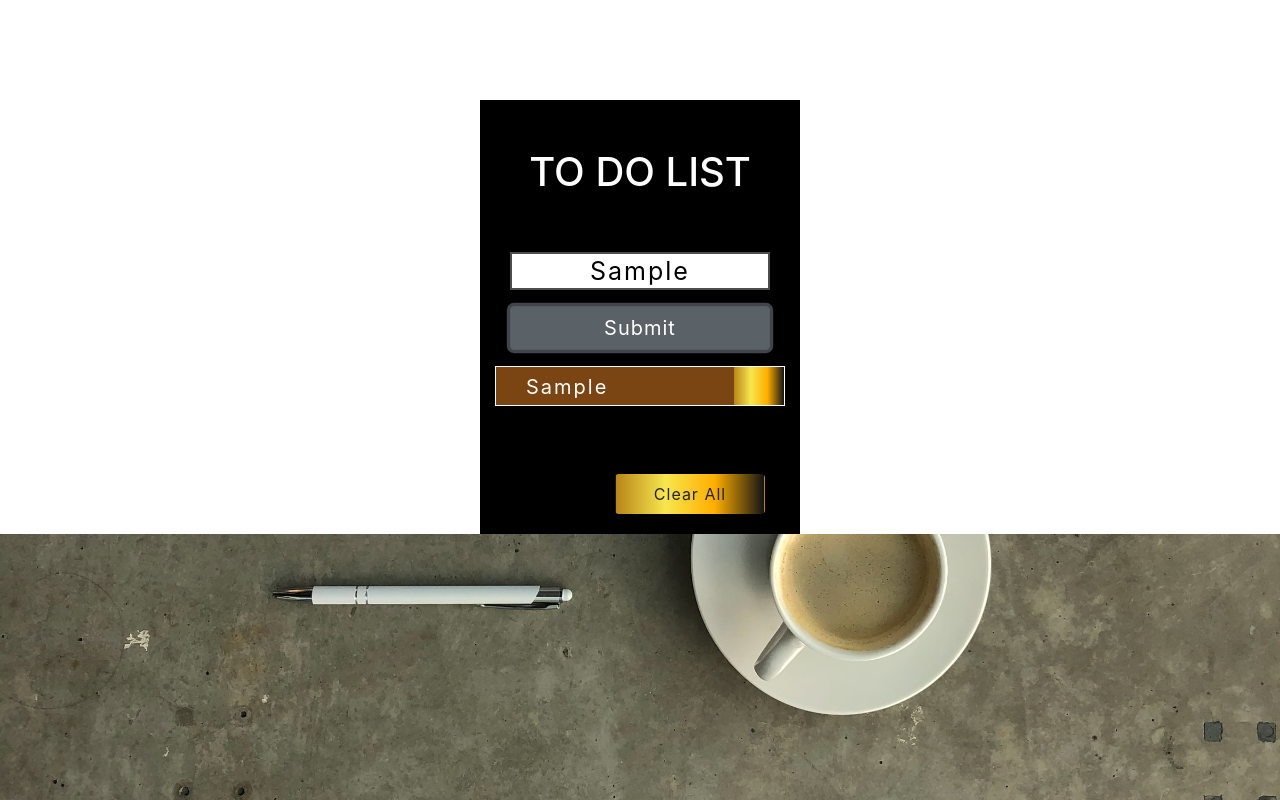
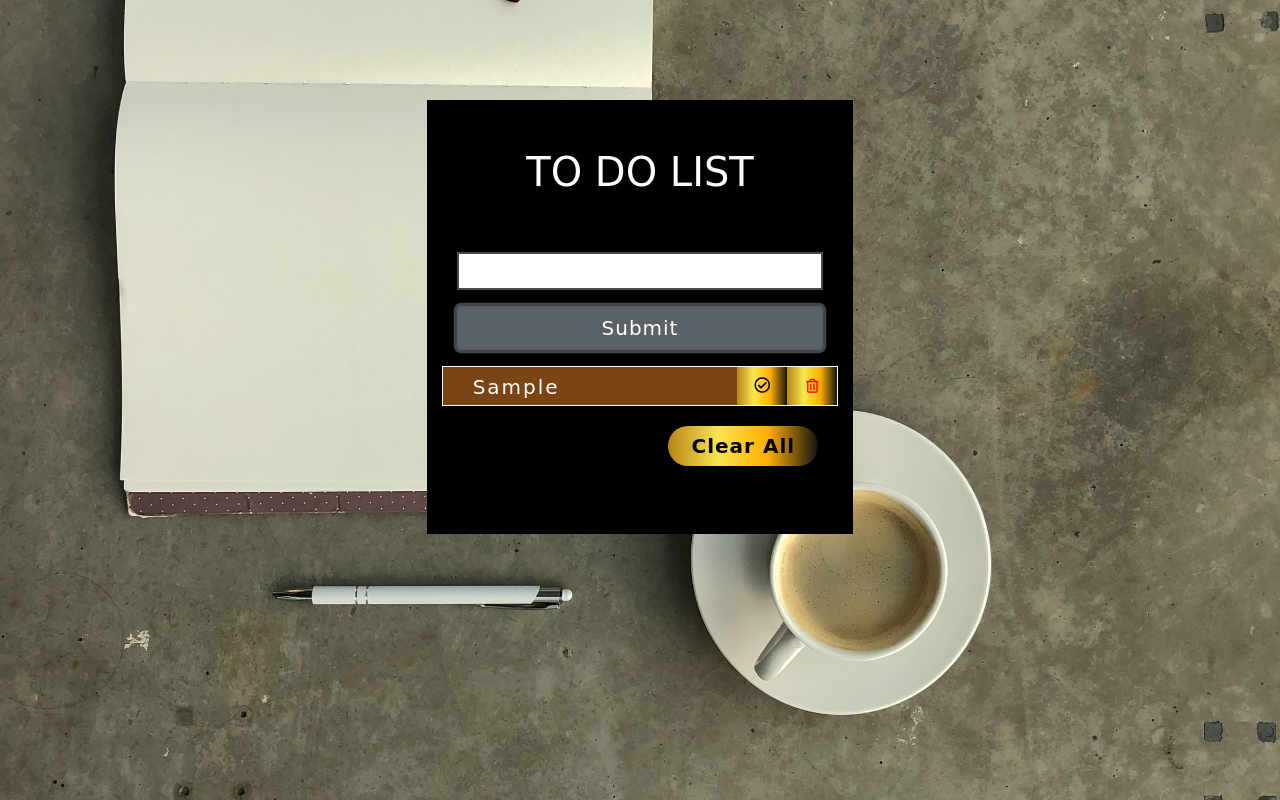
Before and after one commit to rkdudkey/todoList-Team, a plain HTML site: page index.html in a window 1280 px wide. Both pictures are taken after typing "Sample" into the empty fields and a click on the button "Submit". Drawn offline with nearby package versions, Linux system fonts and the light colour scheme; a web font is replaced by a local one.

Commit message:
add construtor parameters

```diff
--- a/index.html
+++ b/index.html
@@ -24,8 +24,8 @@
      <link href="https://fonts.googleapis.com/css2?family=Stint+Ultra+Condensed&family=Viaoda+Libre&display=swap" rel="stylesheet">
 </head>
 
-    <div class="row mx-auto todoWrap ">
-            <div class="col-md-3 mx-auto col-12 content bg-wrapper">
+    <div class="row mx-auto cg ">
+            <div class="col-md-4 mx-auto col-12 content ">
                 <h1 class ="text-white text-center text-uppercase mt-5">To do List</h1>
 
                 <div class="container d-flex flex-column">
@@ -41,14 +41,11 @@
                         <li class="details"><i class="far fa-trash-alt bin"></i><span class="newItem">List 2</span></li>-->
                     </ul>
                 </div>
-                <div class="text-center mt-5" action="">
-                    <button class="btn clearBtn" type="clearAll" onclick="clearAll()">Clear All</button>
-                </div>
             </div>
 
     </div>
     <script src="script.js"></script>
-    <script src="clear.js"></script>
+
 
 </body>
 
--- a/script.js
+++ b/script.js
@@ -7,37 +7,24 @@ class List {
         this.warning = warning
         this.ul = ul;
         this.items = [];
+        this.clearBtn = document.createElement('button');
+
     }
 
-    //make an li element
-    static createListItem(text) {
-        const li = document.createElement('li');
-        li.classList.add('details');
-        li.classList.add('fadeInOpacity');
-        li.innerHTML = `<span class="text">${text} </span>`;
+    renderAddtodo = function () {
+        this.addBtn.addEventListener('click', (e) => {
+            e.preventDefault();
 
-        li.appendChild(List.createDeleteButton());
+            //declare as a properties of this object
+            let delBtn = document.createElement('button');
+            //add class to delBtn
+            delBtn.className = 'delete'
+            let checkBtn = document.createElement('button');
+            checkBtn.className = 'delete'
+            let li = document.createElement('li');
 
-        return li;
-    }
-
-    static createDeleteButton(){
-        let delBtn = document.createElement('button');
-        delBtn.classList.add('delete');
-
-        return delBtn;
-    }
-
-    updateItem(text) {
-        this.ul.appendChild(List.createListItem(text));
-    }
-
-    addItem() {
-        this.addBtn.addEventListener('click', () => {
-
-            //trim to get rid of the white space
+            //get rid of white space
             this.todoList.value = list.value.trim();
-
             if (this.todoList.value === '') {
                 this.warning.innerHTML = "Please enter your to do list";
                 this.warning.style.color = "red";
@@ -45,26 +32,47 @@ class List {
                 this.warning.innerHTML = "";
                 this.items.push(this.todoList.value);
 
-                //update last item of the array
-                this.updateItem(this.items[this.items.length - 1]);
+                li.className = "details"
+                li.classList.add('fadeInOpacity');
+                delBtn.innerHTML = `<i class="far fa-trash-alt bin"></i>`;
+                checkBtn.innerHTML = `<i class="far fa-check-circle"></i>`;
+                li.innerHTML = `<span class="text">${this.items[this.items.length - 1]} </span>`;
+
+                //append the text and icons
+                this.ul.appendChild(li);
+                li.appendChild(delBtn);
+                li.appendChild(checkBtn);
+
+                this.todoList.innerHTML = '';
+
+                //deleteItem function
+                delBtn.addEventListener('click', function (e){
+                    let parents = delBtn.parentElement;
+                    parents.remove();
+                });
+
+                //completeItem function
+                checkBtn.addEventListener('click', (e) => {
+                  li.classList.toggle('checked');
+                })
+
+                //clear all button
+                this.clearBtn.innerHTML = "Clear All"
+                this.ul.appendChild(this.clearBtn);
+                this.clearBtn.classList.add('clearBtn');
+                this.clearBtn.addEventListener('click', (e) => {
+                    this.ul.remove();
+                    window.location.reload();
+                })
+
+
             }
 
+            this.todoList.value = '';
         })
-
-    }
-
-    remove(index) {
-        this.items.splice(index, 1);
-        this.updateItem; h
-    }
-
-    removeAll() {
-
     }
 
 }
-
-
 
 const todoList = document.querySelector("#list");
 const add = document.querySelector('#btn');
@@ -73,4 +81,4 @@ const ul = document.querySelector('#addList');
 
 
 let newPush = new List(todoList, add, warning, ul);
-console.log(newPush.addItem());
+console.log(newPush.renderAddtodo());
```
